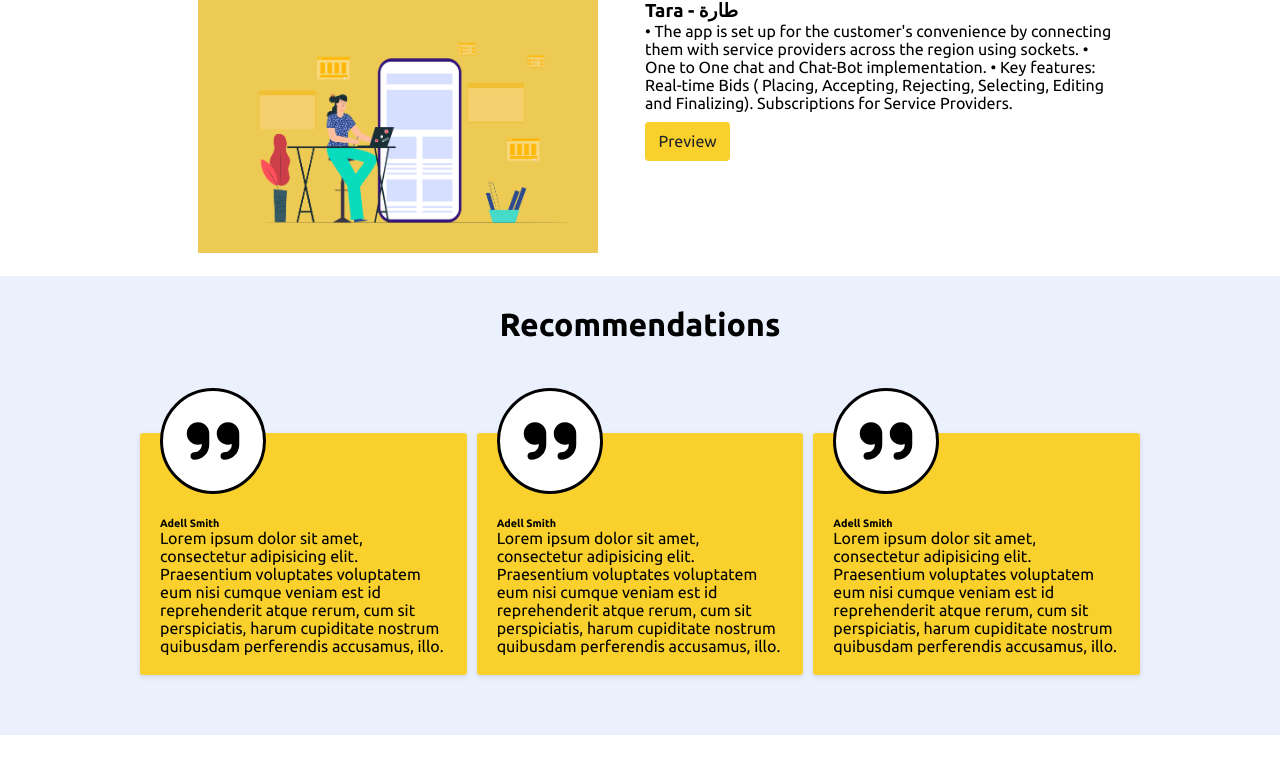
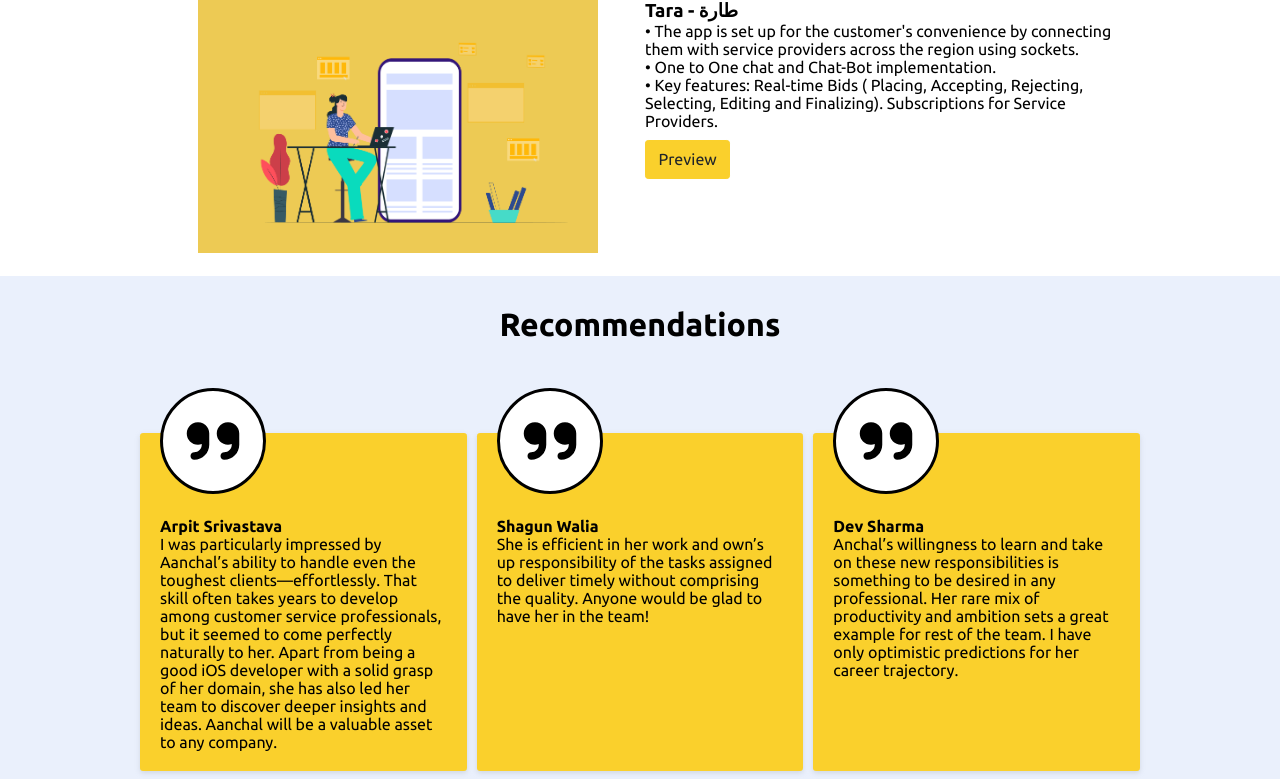
Before and after one commit to Aanchal96/Portfolio, a plain HTML site: page index.html in a window 1280 px wide. Shown: the part 1607-2386 px from the top of the page. Drawn offline with Linux system fonts and the light colour scheme.

Commit message:
Updated info

```diff
--- a/index.html
+++ b/index.html
@@ -28,12 +28,12 @@
             </li>
             <li>
                 <a href="/index.html#recommendation">
-                    Recommendation
+                    Recommendations
                 </a>
             </li>
             <li>
                 <a href="/contact-us.html">
-                    Contact US
+                    Contact
                 </a>
             </li>
         </ul>
@@ -67,7 +67,7 @@
                 </div>
                 <div>
                     <h3>KFC (UAE)</h3>
-                    <p>• Multilingual and multi-login implementation • Key highlights: Pixel perfect UI, dynamic screens, local and remote databases synchronization, High-level code architecture and heavy user traffic at the same time.
+                    <p>• Multilingual and multi-login implementation <br> • Key highlights: Pixel perfect UI, dynamic screens, local and remote databases synchronization, High-level code architecture and heavy user traffic at the same time.
                         </p>
                     <a href="https://apps.apple.com/us/app/kfc-uae-order-food-online/id1498929827" target="_blank" class="btn btn-primary mt-10">Preview</a>
                 </div>
@@ -75,7 +75,7 @@
             <div class="grid column-2 p-20">
                 <div>
                     <h3>JobGet</h3>
-                    <p>Comprehensive job search including full-time, part-time, contract, internship, gig, flex jobs, side jobs, work from home and freelance work. JobGet is the fastest job search platform for anyone looking to hire or find employment hourly. Whether you are building a career, searching for flex jobs, or doing odd gigs, JobGet is the fastest job search app to get hired.</p>
+                    <p>• Comprehensive job search including full-time, part-time, contract, internship, gig, flex jobs, side jobs, work from home and freelance work. <br>• JobGet is the fastest job search platform for anyone looking to hire or find employment hourly.<br>• Whether you are building a career, searching for flex jobs, or doing odd gigs, JobGet is the fastest job search app to get hired.</p>
                     <a href="https://apps.apple.com/ca/app/jobget-get-hired/id1436462309" target="_blank" class="btn btn-primary mt-10">Preview</a>
                 </div>
                 <div class="text-center">
@@ -88,9 +88,9 @@
                 </div>
                 <div>
                     <h3>Tara - طارة</h3>
-                    <p>•	The app is set up for the customer's convenience by connecting them with service providers across the region using sockets.
-                        •	One to One chat and Chat-Bot implementation.
-                        •	Key features: Real-time Bids ( Placing, Accepting, Rejecting, Selecting, Editing and Finalizing). Subscriptions for Service Providers.
+                    <p>• The app is set up for the customer's convenience by connecting them with service providers across the region using sockets.<br>
+                        • One to One chat and Chat-Bot implementation.<br>
+                        • Key features: Real-time Bids ( Placing, Accepting, Rejecting, Selecting, Editing and Finalizing). Subscriptions for Service Providers.
                         </p>
                     <a href="https://apps.apple.com/in/app/tara-طارة/id1562128178" target="_blank" class="btn btn-primary mt-10">Preview</a>
                 </div>
@@ -103,18 +103,21 @@
             <div class="grid column-3">
                 <div class="testmonial-wrapper">
                     <img src="images/quote-right-solid.svg" alt="Client Image">
-                    <h6 class="title mb-3">Adell Smith</h6>
-                    <p>Lorem ipsum dolor sit amet, consectetur adipisicing elit. Praesentium voluptates voluptatem eum nisi cumque veniam est id reprehenderit atque rerum, cum sit perspiciatis, harum cupiditate nostrum quibusdam perferendis accusamus, illo.</p>
+                    <h4 class="title mb-3">Arpit Srivastava</h4>
+                    <p>I was particularly impressed by Aanchal’s ability to handle even the toughest clients—effortlessly. That skill often takes years to develop among customer service professionals, but it seemed to come perfectly naturally to her.
+                        Apart from being a good iOS developer with a solid grasp of her domain, she has also led her team to discover deeper insights and ideas. Aanchal will be a valuable asset to any company.</p>
                 </div>
                 <div class="testmonial-wrapper">
                     <img src="images/quote-right-solid.svg" alt="Client Image">
-                    <h6 class="title mb-3">Adell Smith</h6>
-                    <p>Lorem ipsum dolor sit amet, consectetur adipisicing elit. Praesentium voluptates voluptatem eum nisi cumque veniam est id reprehenderit atque rerum, cum sit perspiciatis, harum cupiditate nostrum quibusdam perferendis accusamus, illo.</p>
+                    <h4 class="title mb-3">Shagun Walia</h4>
+                    <p>She is efficient in her work and own’s up responsibility of the tasks assigned to deliver timely without comprising the quality.
+                        Anyone would be glad to have her in the team!</p>
                 </div>
                 <div class="testmonial-wrapper">
                     <img src="images/quote-right-solid.svg" alt="Client Image">
-                    <h6 class="title mb-3">Adell Smith</h6>
-                    <p>Lorem ipsum dolor sit amet, consectetur adipisicing elit. Praesentium voluptates voluptatem eum nisi cumque veniam est id reprehenderit atque rerum, cum sit perspiciatis, harum cupiditate nostrum quibusdam perferendis accusamus, illo.</p>
+                    <h4 class="title mb-3">Dev Sharma</h4>
+                    <p>Anchal’s willingness to learn and take on these new responsibilities is something to be desired in any professional. Her rare mix of productivity and ambition sets a great example for rest of the team.
+                        I have only optimistic predictions for her career trajectory.</p>
                 </div>
             </div>
             </div>
@@ -122,13 +125,13 @@
     </main>
     <footer>
         <div class="social-icons">
-            <a href="javascript:void(0)" class="link">
+            <a href="https://github.com/Aanchal96" target="_blank" class="link">
                 <i class="fa-brands fa-github"></i>
             </a>
-            <a href="javascript:void(0)" class="link">
+            <a href="https://www.linkedin.com/in/bansalaanchal96/" target="_blank" class="link">
                 <i class="fa-brands fa-linkedin"></i>
             </a>
-            <a href="javascript:void(0)" class="link">
+            <a href="https://twitter.com/home?lang=en" target="_blank" class="link">
                 <i class="fa-brands fa-twitter"></i>
             </a>
         </div>
```
